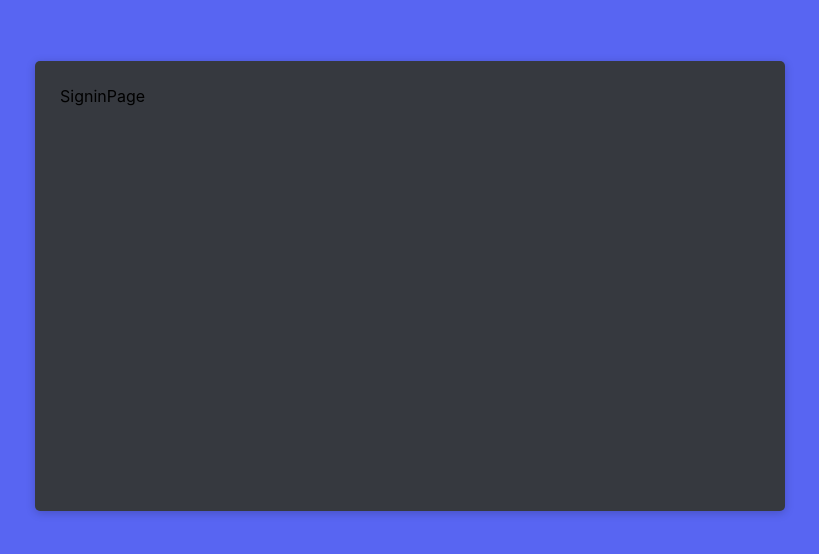
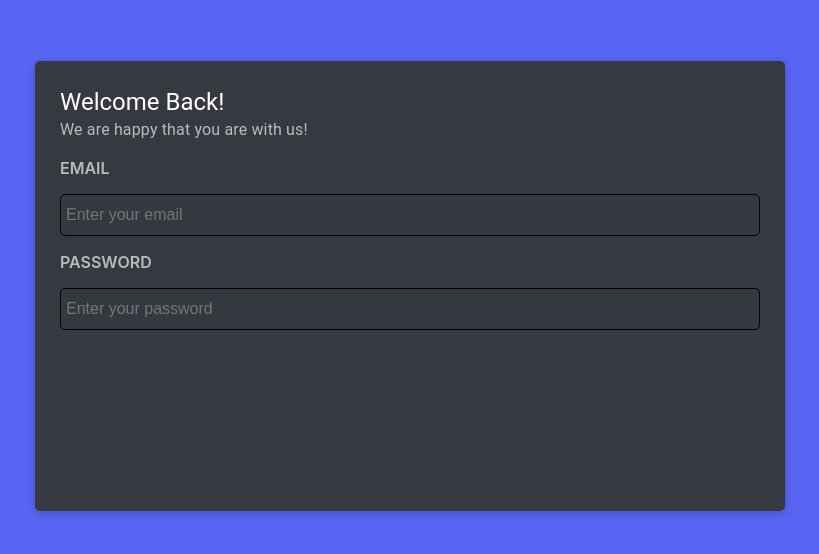
Before and after one commit to dabingch/discord-app, a React (Create React App) app in the folder client/: page /signin in a window 1280 px wide. Shown: the part 114-668 px from the top of the page, without its empty margins (230-1049 px from the left). Built offline with nearby package versions, Linux system fonts and the light colour scheme.

Commit message:
Added header and input for signin

```diff
--- /dev/null
+++ b/client/src/components/InputWithLabel.js
@@ -0,0 +1,48 @@
+import React from 'react'
+import { styled } from '@mui/material'
+
+const Wrapper = styled('div')({
+	display: 'flex',
+	flexDirection: 'column',
+	justifyContent: 'center',
+	width: '100%',
+})
+
+const Label = styled('p')({
+	color: '#b9bbbe',
+	textTransform: 'uppercase',
+	fontWeight: '600',
+	fontSize: '16px',
+})
+
+const Input = styled('input')({
+	flexGrow: 1,
+	height: '40px',
+	border: '1px solid black',
+	borderRadius: '5px',
+	color: '#dcddde',
+	background: '#35393f',
+	margin: 0,
+	padding: '0 5px',
+	fontSize: '16px',
+})
+
+const InputWithLabel = ({ value, setValue, label, type, placeholder }) => {
+	const handleValueChange = (e) => {
+		setValue(e.target.value)
+	}
+
+	return (
+		<Wrapper>
+			<Label>{label}</Label>
+			<Input
+				value={value}
+				onChange={handleValueChange}
+				type={type}
+				placeholder={placeholder}
+			/>
+		</Wrapper>
+	)
+}
+
+export default InputWithLabel
--- a/client/src/pages/authPages/SigninPage/SigninPage.js
+++ b/client/src/pages/authPages/SigninPage/SigninPage.js
@@ -1,8 +1,23 @@
-import React from 'react'
+import React, { useState } from 'react'
 import AuthBox from '../../../components/AuthBox'
+import SigninPageHeader from './SigninPageHeader'
+import SigninPageInput from './SigninPageInput'
 
 const SigninPage = () => {
-	return <AuthBox>SigninPage</AuthBox>
+	const [email, setEmail] = useState('')
+	const [password, setPassword] = useState('')
+
+	return (
+		<AuthBox>
+			<SigninPageHeader />
+			<SigninPageInput
+				email={email}
+				setEmail={setEmail}
+				password={password}
+				setPassword={setPassword}
+			/>
+		</AuthBox>
+	)
 }
 
 export default SigninPage
--- /dev/null
+++ b/client/src/pages/authPages/SigninPage/SigninPageHeader.js
@@ -0,0 +1,17 @@
+import React from 'react'
+import { Typography } from '@mui/material'
+
+const SigninPageHeader = () => {
+	return (
+		<>
+			<Typography variant='h5' sx={{ color: 'white' }}>
+				Welcome Back!
+			</Typography>
+			<Typography sx={{ color: '#b9bbbe' }}>
+				We are happy that you are with us!{' '}
+			</Typography>
+		</>
+	)
+}
+
+export default SigninPageHeader
--- /dev/null
+++ b/client/src/pages/authPages/SigninPage/SigninPageInput.js
@@ -0,0 +1,25 @@
+import React from 'react'
+import InputWithLabel from '../../../components/InputWithLabel'
+
+const SigninPageInput = ({ email, setEmail, password, setPassword }) => {
+	return (
+		<>
+			<InputWithLabel
+				value={email}
+				setValue={setEmail}
+				label={'Email'}
+				type='email'
+				placeholder='Enter your email'
+			/>
+			<InputWithLabel
+				value={password}
+				setValue={setPassword}
+				label={'Password'}
+				type='password'
+				placeholder='Enter your password'
+			/>
+		</>
+	)
+}
+
+export default SigninPageInput
```
